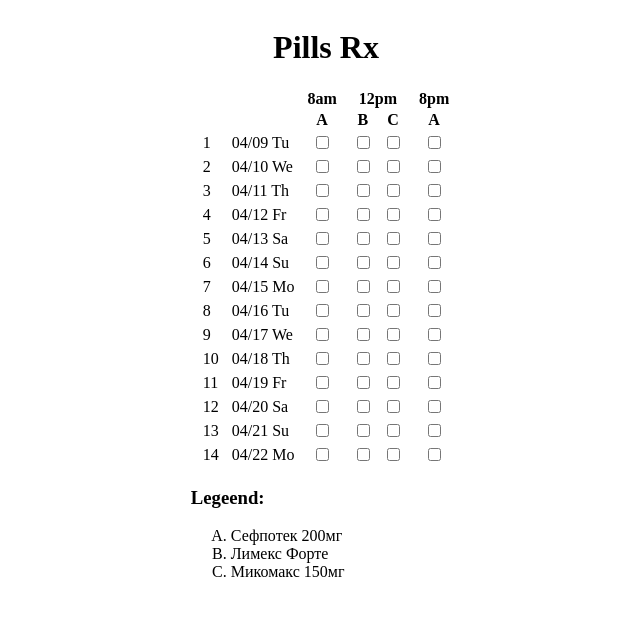
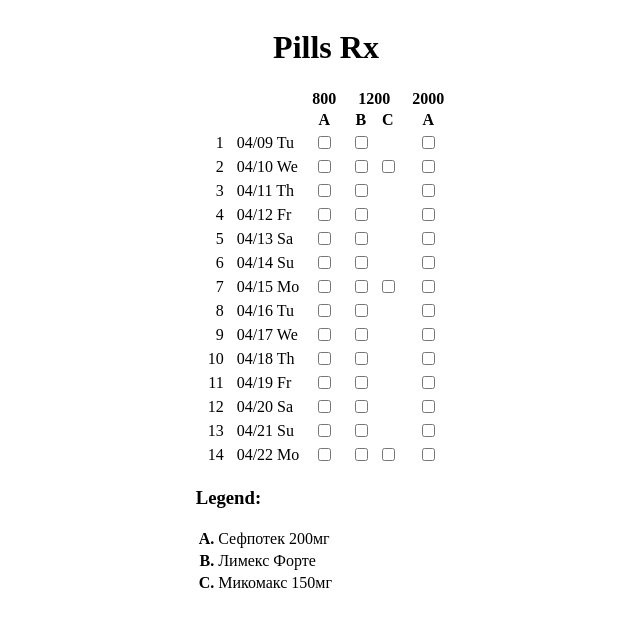
Before and after one commit to spamfro/pills-rx, a React (Vite) app: page / in a window 1280 px wide. Shown: the top 626 px of the page, without its empty margins (314-954 px from the left). Built offline with nearby package versions, Linux system fonts and the light colour scheme.

Commit message:
playground pills-rx prescription table (first iteration)

```diff
--- a/src/datasets.ts
+++ b/src/datasets.ts
@@ -6,7 +6,7 @@ export class ProductDataset {
   rows = new Array<ProductRow>();
   index = new Map<number, ProductRow>();
 
-  constructor(header: string[], values: Array<[any]>) {
+  constructor(header: string[], values: Array<any[]>) {
     const schema = new Map(header.map((x, i) => [x, i]));
     values.forEach(value => {
       const id = parseInt(value[schema.get('ID') ?? -1]);
--- a/src/index.css
+++ b/src/index.css
@@ -22,7 +22,12 @@ table.prescription tr.slots th {
 }
 table.prescription td.day {
   padding: 0 10px;
+  text-align: right;
 }
 table.prescription td.take {
   text-align: center;
 }
+table.legend td.key {
+  font-weight: bold;
+  text-align: right;
+}
--- a/src/model.ts
+++ b/src/model.ts
@@ -1,9 +1,12 @@
-// import { Dates } from "./utils";
+import { ProductDataset } from "./datasets";
+import { Dates } from "./utils";
 
 export class Prescription {
   takes: Take[];
 
-  constructor() {
+  constructor(_products: ProductDataset) {
+    // TODO: build from datasets...
+
     const drugs = new Map<number, Drug>([
       [1, { description: 'Сефпотек 200мг' }],
       [2, { description: 'Лимекс Форте' }],
@@ -11,31 +14,45 @@ export class Prescription {
     ]);
     this.takes = [
       { slots: [800, 2000], drug: drugs.get(1)!, dose: 1,
-        rule: { ks: [0], r: 0, n: 14 }
+        rule: { ks: [0], r: 1, n: 14 }
       },
       { slots: [1200], drug: drugs.get(2)!, dose: 1,
-        rule: { ks: [0], r: 0, n: 14 }
+        rule: { ks: [0], r: 1, n: 14 }
       },
       { slots: [1200], drug: drugs.get(3)!, dose: 1,
-        rule: { ks: [0,6,13], r: 0, n: 14 }
+        rule: { ks: [1,6,13], r: 14, n: 14 }
       },
     ];
   }
 
-  schedule(_start: Date) {
+  schedule(start: Date): Schedule {
     let numDays = Math.max(...this.takes.map(({ rule: { n } }) => n));
-    // const days = [];
-    // for (let i = 0; i < numDays; ++i) {
-    //   const dt = Dates.addDays(start, i);
-    //   const slots = [];
-    //   for (const take of this.takes) {
+    const schedule: Schedule = [];
+    for (let i = 0; i < numDays; ++i) {
+      const date = Dates.addDays(start, i);
+      const slots: Slot[] = [];
+      for (const { slots: takeSlots, drug, dose, rule } of this.takes) {
+        if (Prescription.isAcceptable(i, rule)) {
+          slots.push(...takeSlots.map(slot => ({ slot, drug, dose })));
+        }
+      }
+      slots.sort(Prescription.compareSlots);
+      schedule.push({ date, slots });
+    }
+    return schedule;
+  }
 
-    //   }
-    // }
-    return { numDays };
+  static isAcceptable(i: number, { ks, r, n }: Rule): boolean {
+    return i < n && ks.some(k => i % r == k);
+  }
+  static compareSlots(lhs: Slot, rhs: Slot): number {
+    if (lhs.slot !== rhs.slot) { return lhs.slot - rhs.slot }
+    return lhs.drug.description.localeCompare(rhs.drug.description);
   }
 }
 
+export type Schedule = { date: Date; slots: Slot[] }[];
+type Slot = { slot: number; drug: Drug; dose: number };
 type Take = { slots: number[]; drug: Drug; dose: number; rule: Rule }
-type Drug = { description: string }
+export type Drug = { description: string }
 type Rule = { ks: number[], r: number, n: number }
--- a/src/ui.tsx
+++ b/src/ui.tsx
@@ -1,8 +1,9 @@
 import { createContext, ReactNode, useContext, useEffect, useState } from 'react';
 import { createBrowserRouter, createRoutesFromElements, Outlet, Route, RouterProvider } from 'react-router-dom';
-import { ProductDataset, ProductRow, } from './datasets';
+import { ProductDataset } from './datasets';
 import { Db, Services } from './services';
-import { Dates, Format } from './utils';
+import { Dates, FormatDate, legendLabel } from './utils';
+import { Drug, Prescription, Schedule } from './model';
 
 export default function App() {
   return (
@@ -47,20 +48,70 @@ function Layout() {
 }
 
 function PrescriptionPage() {
-  const [products, setProducts] = useState<ProductRow[]>([]);
+  const [prescription, setPrescription] = useState<Prescription | null>(null);
   const services = useContext(ServicesContext);
-
-  const startDate = new Date(2024, 3, 9);  // TODO
-  const range = Dates.range(startDate, Dates.addDays(startDate, 14));  // TODO
 
   useEffect(() => {
     const controller = new AbortController();
+
     services?.db.fetchProducts({ signal: controller.signal })
       .then(values => {
-        const ds = new ProductDataset(Db.schema.products, values);
-        setProducts(ds.rows);
+        const products = new ProductDataset(Db.schema.products, values);
+        setPrescription(new Prescription(products));
       });
+
     return () => { controller.abort() }
+  }, []);
+
+  return (
+    <>
+      {prescription
+        ? <ScheduleTable schedule={prescription.schedule(new Date())} />
+        : <p>Loading...</p>}
+    </>
+  );
+}
+
+interface ScheduleTableProps {
+  schedule: Schedule;
+}
+
+function ScheduleTable({ schedule }: ScheduleTableProps) {
+  // schedule -> { drug -> legendIndex }
+  const drugs = new Map<Drug, number>(
+    Array.from(
+      new Set(schedule.flatMap(({ slots }) => slots.map(({ drug }) => drug)))
+    )
+    .map((drug, legendIndex) => [drug, legendIndex])
+  );
+
+  type Col = { slot: number, legendIndex: number, drug: Drug };
+  type SlotCol = { col: Col, colSpan: number };
+
+  // schedule -> [ (slot, legendIndex, drug) ]
+  const cols = Array.from<Col>(
+    new Map<number, Col>(
+      schedule.flatMap(
+        ({ slots }) => slots.map(({ slot, drug }) => [
+          (slot * drugs.size) + drugs.get(drug)!,         // key
+          { slot, legendIndex: drugs.get(drug)!, drug }   // value
+        ])
+      )
+    ).values()
+  );
+  cols.sort(({ slot: ls, legendIndex: ld }, { slot: rs, legendIndex: rd }) => {
+    if (ls !== rs) { return ls - rs }
+    return ld - rd;
+  });
+
+  // cols -> [ (col, colSpan) ]
+  const slots = cols.reduce<Array<SlotCol>>((acc, col) => {
+    if (acc.length > 0 && acc[acc.length - 1].col.slot === col.slot) {
+      acc[acc.length - 1].colSpan++;
+    } else {
+      acc.push({ col, colSpan: 1 })
+    }
+    return acc
   }, []);
 
   return (
@@ -69,40 +120,44 @@ function PrescriptionPage() {
         <thead>
           <tr className='slots'>
             <th colSpan={2}></th>
-            <th colSpan={1}>8am</th>
-            <th colSpan={2}>12pm</th>
-            <th colSpan={1}>8pm</th>
+            {slots.map(({ col: { slot }, colSpan }, slotColIndex) => (
+              <th key={slotColIndex} colSpan={colSpan}>{slot}</th>
+            ))}
           </tr>
           <tr>
             <th colSpan={2}></th>
-            <th>A</th>
-            <th>B</th>
-            <th>C</th>
-            <th>A</th>
+            {cols.map(({ legendIndex }, colIndex) => (
+              <th key={colIndex}>{legendLabel(legendIndex)}</th>
+            ))}
           </tr>
         </thead>
         <tbody>
-          {Array.from(range).map((dt, day) => {
+          {schedule.map(({ date, slots }) => {
             return (
-              <tr key={day}>
-                <td className='day'>{day + 1}</td>
-                <td className='date'>{Format.weekDay(dt)}</td>
-                <td className='take'><input type='checkbox' /></td>
-                <td className='take'><input type='checkbox' /></td>
-                <td className='take'><input type='checkbox' /></td>
-                <td className='take'><input type='checkbox' /></td>
+              <tr key={Dates.diffDays(date, schedule[0].date)}>
+                <td className='day'>{(Dates.diffDays(date, schedule[0].date)) + 1}</td>
+                <td className='date'>{FormatDate.weekDay(date)}</td>
+                {cols.map(col => slots.find(slot => (col.slot === slot.slot && col.drug === slot.drug)) ?? { dose: null })
+                .map(({ dose },i) => (
+                  <td key={i} className='take'>{dose && <input type='checkbox' />}</td>
+                ))}
               </tr>
             );
           })}
         </tbody>
       </table>
 
-      <h3>Legeend:</h3>
-      <ol type='A'>
-        {products.map(({ id, description }) => (
-          <li key={id}>{description}</li>
-        ))}
-      </ol>
+      <h3>Legend:</h3>
+      <table className='legend'>
+        <tbody>
+          {Array.from(drugs.entries()).map(([{ description }, legendIndex]) => (
+            <tr key={legendIndex}>
+              <td className='key'>{legendLabel(legendIndex)}.</td>
+              <td>{description}</td>
+            </tr>
+          ))}
+        </tbody>
+      </table>
     </>
   );
 }
--- a/src/utils.ts
+++ b/src/utils.ts
@@ -1,8 +1,14 @@
 export type Shape<T> = T & { [key: string]: any };
 
 export class Dates {
-  static addDays(dt: Date, n: number): Date {
-    return new Date(dt.getTime() + n * 24 * 60 * 60 * 1000);
+  static addDays(dt: Date, legendIndex: number): Date {
+    return new Date(dt.getTime() + legendIndex * 24 * 60 * 60 * 1000);
+  }
+  static toDateOnly(dt: Date): Date {
+    return new Date(dt.getFullYear(), dt.getMonth(), dt.getDate());
+  }
+  static diffDays(lhs: Date, rhs: Date): number {
+    return ((Dates.toDateOnly(lhs).getTime() - Dates.toDateOnly(rhs).getTime()) / 1000 / 60 / 60 / 24) | 0;
   }
   static *range(bdt: Date, edt?: Date): Generator<Date> {
     for (let dt = bdt; edt === undefined || dt < edt; dt = Dates.addDays(dt, 1)) {
@@ -11,12 +17,20 @@ export class Dates {
   }
 }
 
-export class Format {
+export class FormatDate {
   static day(dt: Date): string {
     return dt === undefined ? '' : `${dt.getFullYear()}-${String(dt.getMonth() + 1).padStart(2, '0')}-${String(dt.getDate()).padStart(2, '0')}`;
   }
   static weekDay(dt: Date): string {
-    return dt === undefined ? '' : `${String(dt.getMonth() + 1).padStart(2, '0')}/${String(dt.getDate()).padStart(2, '0')} ${Format.weekday[dt.getDay()]}`;
+    return dt === undefined ? '' : `${String(dt.getMonth() + 1).padStart(2, '0')}/${String(dt.getDate()).padStart(2, '0')} ${FormatDate.weekday[dt.getDay()]}`;
   }
   static weekday = ['Su', 'Mo', 'Tu', 'We', 'Th', 'Fr', 'Sa'];
 }
+
+export function legendLabel(legendIndex: number): string {
+  const r = [(legendIndex | 0) % 26];
+  while ((legendIndex = (legendIndex / 26) | 0) !== 0) {
+    r.unshift(legendIndex % 26);
+  }
+  return r.map(i => String.fromCharCode(65 + i)).join('');
+}
```
Also changed, not shown: 1 other file (tests, documents, lock files or other folders).
